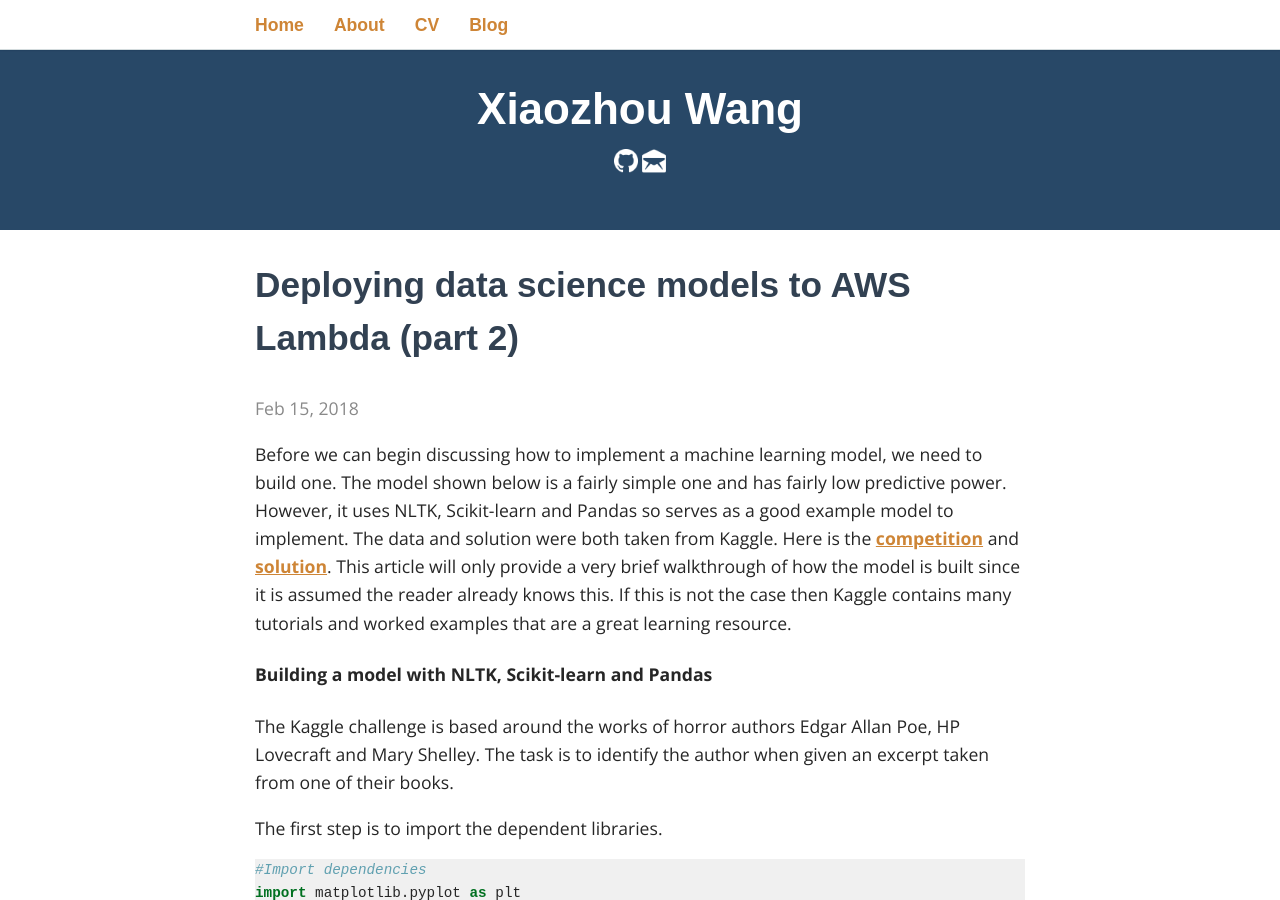
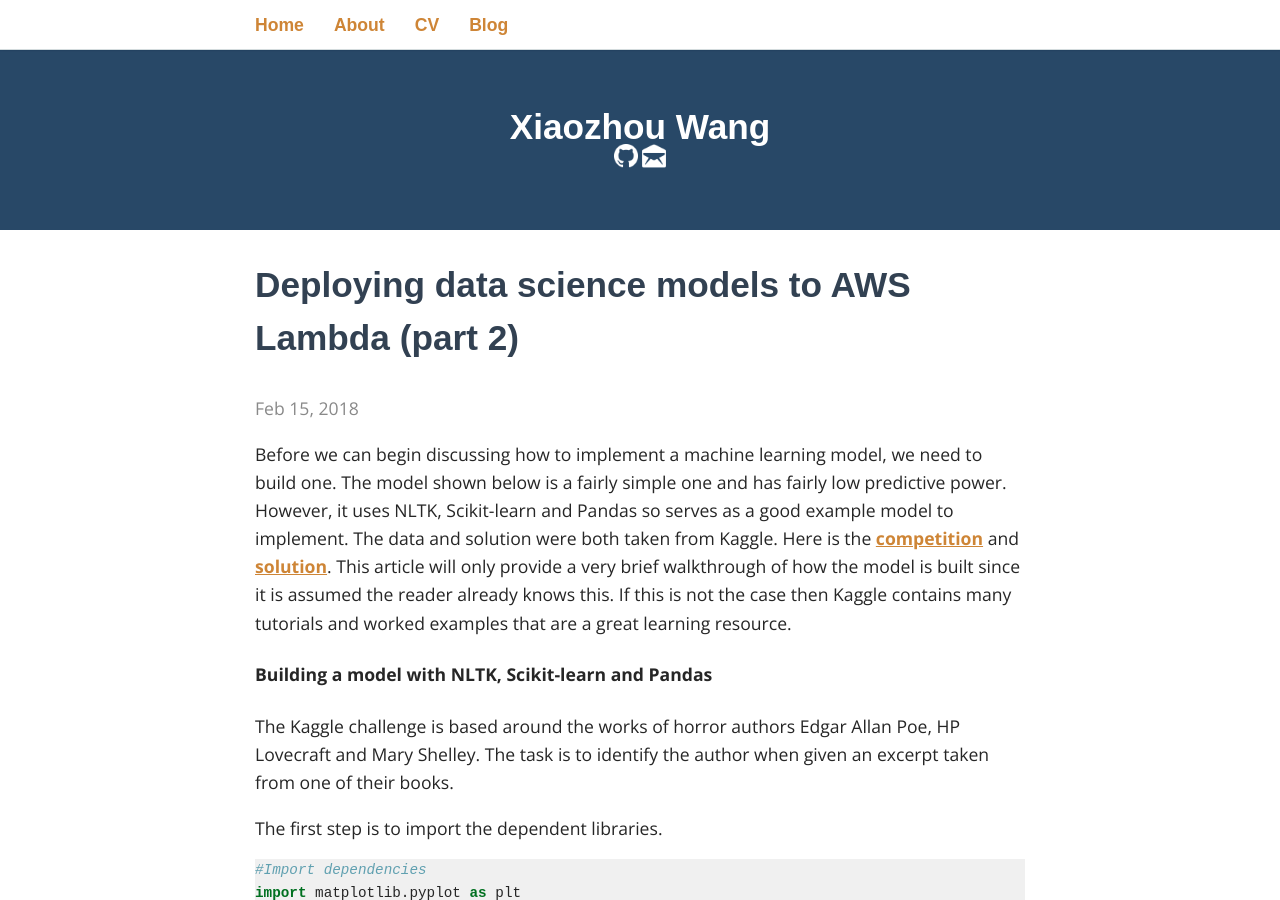
Before and after one commit to XiaozhouWang85/XiaozhouWang85.github.io, a Jekyll site: the page built from _posts/2018-02-17-Deploying data science models to AWS Lambda part 2.markdown, in a window 1280 px wide and 900 px high. Built offline with Jekyll 4.4.1, drawn with Linux system fonts in a browser that asks for light colours; some web fonts are replaced.

Commit message:
CSS fix Signed-off-by: Xiaozhou Wang <xiaozhou.wang85@gmail.com>

```diff
--- a/_includes/header.html
+++ b/_includes/header.html
@@ -17,7 +17,7 @@
 <header >
 
 	<h1 style="line-height: 1; margin: 0 0 0"><a href="{{ site.baseurl }}" >{{ site.title }}</a></h1>
-	<p style="line-height: 1; margin:2 0 0">
+	<p style="line-height: 1; margin: 0 0 0">
 	<a href="https://github.com/XiaozhouWang85" style="text-decoration: none" > <img src="{{site.url}}/assets/GitHub-Mark-Light-32px.png" style="width:24px"> </a>
 	<a href="mailto:xiaozhou.wang85@gmail.com" style="text-decoration: none"> <img src="{{site.url}}/assets/email-10-32.png" style="width:24px"> </a>
 	</p>
--- a/_sass/_layout.scss
+++ b/_sass/_layout.scss
@@ -16,7 +16,7 @@ h3 {
 }
 h1 {
 	color: $main;
-	font-size: 2.5em;
+	font-size: 2em;
 	a,
 	a:visited {
 		text-decoration: none;
@@ -110,3 +110,6 @@ footer {
 	text-align: center;
 	padding: 40px;
 }
+pre {
+    white-space: pre-wrap;
+}
--- a/css/friendly.css
+++ b/css/friendly.css
@@ -1,3 +1,6 @@
+.blob-code-inner {
+  white-space: pre-wrap !important;
+}
 .highlight .hll { background-color: #ffffcc }
 .highlight  { background: #f0f0f0; }
 .highlight .c { color: #60a0b0; font-style: italic } /* Comment */
```
